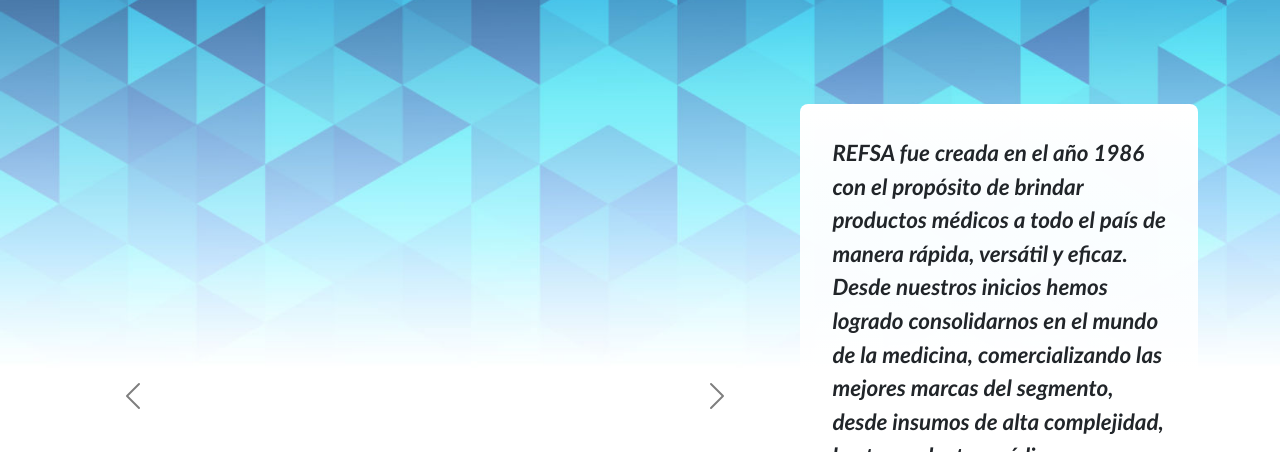
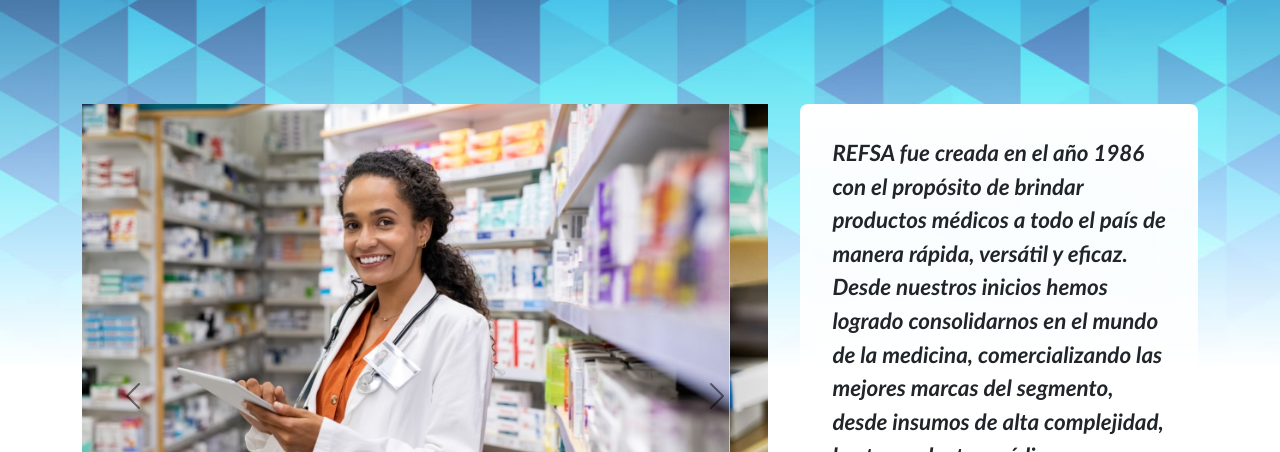
Before and after one commit to RICOJUANPABLO/PROYECTO-CODER-2022-JPR-REFSA, a website: page nosotros.html in a window 1280 px wide. Shown: the part 287-739 px from the top of the page. Drawn offline with nearby package versions, Linux system fonts and the light colour scheme.

Commit message:
prueba 05

```diff
--- a/nosotros.html
+++ b/nosotros.html
@@ -67,7 +67,7 @@
             <button type="button" data-bs-target="#carouselExampleDark" data-bs-slide-to="4" aria-label="Slide 5"></button>
           </div>
           <div class="carousel-inner carrousel_text">
-            <div class="carousel-item" data-bs-interval="5000">
+            <div class="carousel-item active" data-bs-interval="5000">
               <img src="./img/CARROUSEL 10.jpg" class="d-block w-100" alt="carrousel1">
               <div class="carousel-caption d-none d-md-block">
                 <h2>CALIDAD</h2>
```
